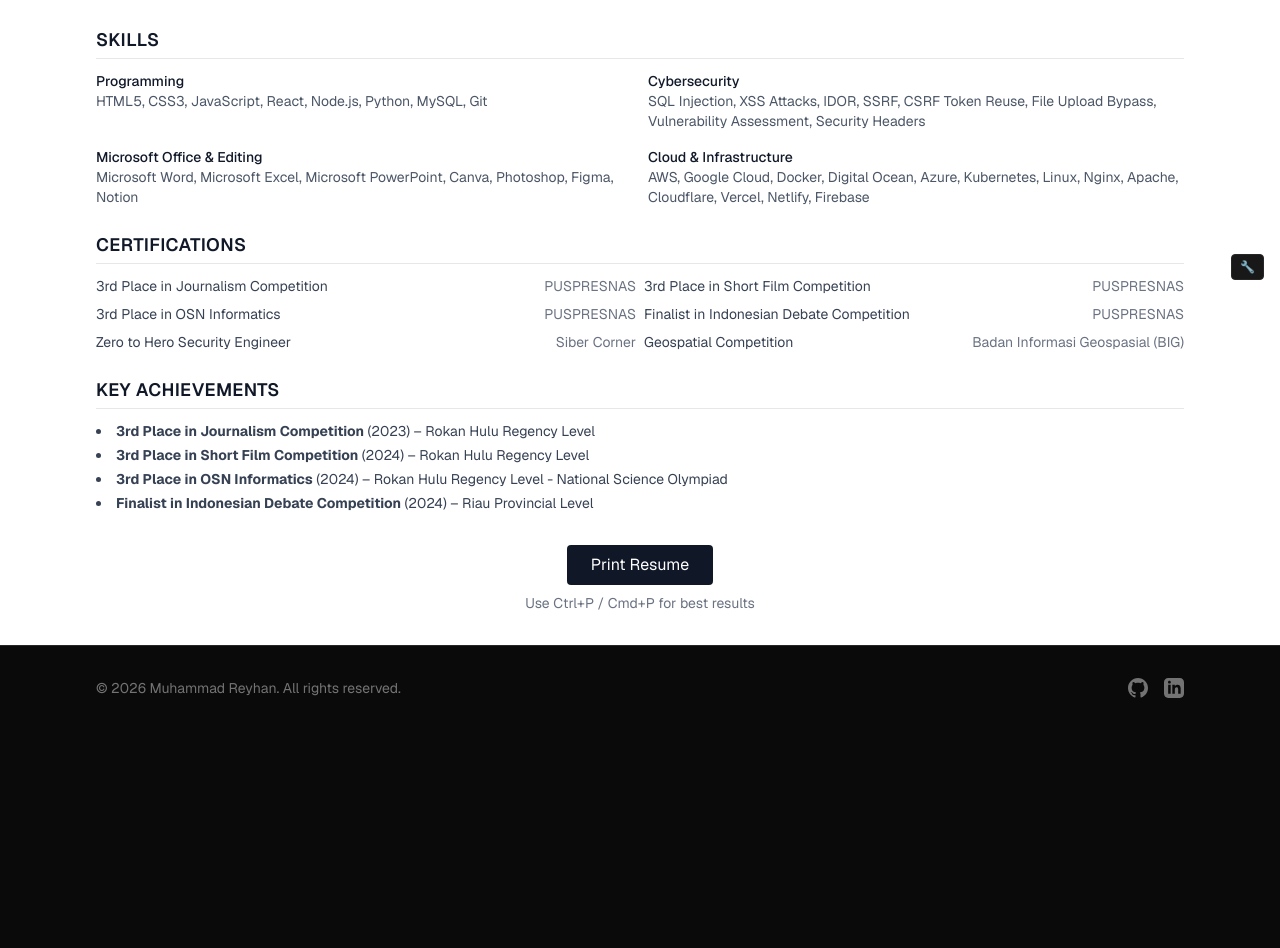
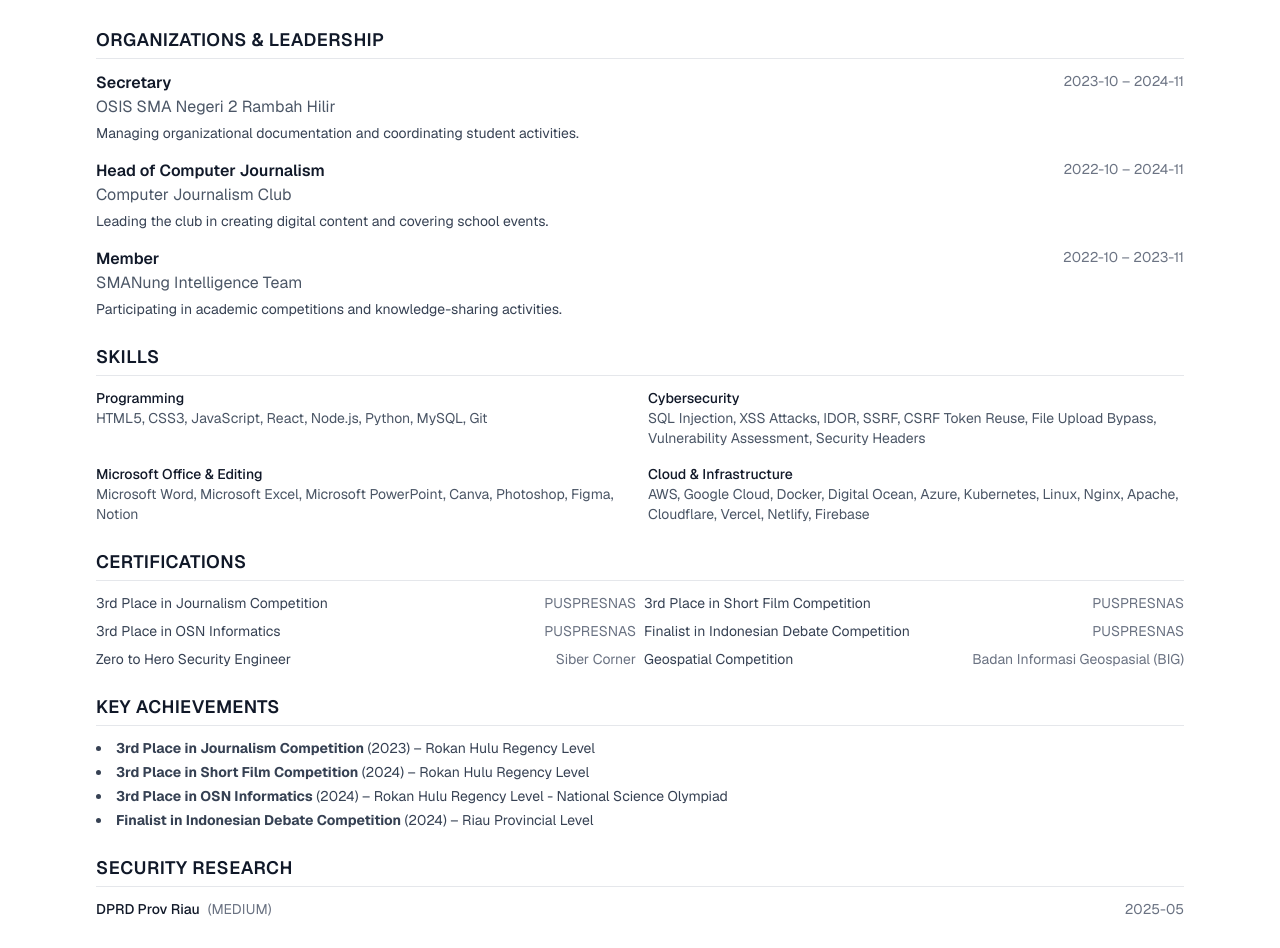
Before and after one commit to Gioxaa/portfolio-v2, a Next.js app: page /resume in a window 1280 px wide. Shown: the part 504-1452 px from the top of the page. Before the commit the page ends 1234 px from the top, so only its background shows below. Built offline with nearby package versions, Linux system fonts and the light colour scheme.

Commit message:
feat: Implement initial application structure including responsive navigation, UI icons, and a resume page.

```diff
--- /dev/null
+++ b/src/app/(main)/layout.tsx
@@ -0,0 +1,25 @@
+import { Navbar } from "@/components/navbar";
+import { Footer } from "@/components/footer";
+import { MotionProvider } from "@/components/motion-provider";
+import { ScrollToTop } from "@/components/scroll-to-top";
+import { DebugPanel } from "@/components/debug-panel";
+
+/**
+ * Main Layout - Used for pages that need navbar/footer
+ * Route group (main) doesn't affect URL structure
+ */
+export default function MainLayout({
+  children,
+}: {
+  children: React.ReactNode;
+}) {
+  return (
+    <MotionProvider>
+      <Navbar />
+      <main className="flex-1">{children}</main>
+      <Footer />
+      <ScrollToTop />
+      <DebugPanel />
+    </MotionProvider>
+  );
+}
--- a/src/app/globals.css
+++ b/src/app/globals.css
@@ -357,8 +357,18 @@ body {
 
 @media print {
   @page {
-    size: letter;
-    margin: 0.5in;
+    size: A4;
+    margin: 15mm 15mm 15mm 15mm;
+  }
+
+  /* Remove browser headers/footers by using margin: 0 and adding our own padding */
+  @page :first {
+    margin-top: 10mm;
+  }
+
+  html, body {
+    height: auto !important;
+    overflow: visible !important;
   }
 
   body {
@@ -372,15 +382,9 @@ body {
     display: none !important;
   }
 
+  /* Don't append URLs to links in print (cleaner) */
   a[href]::after {
-    content: " (" attr(href) ")";
-    font-size: 0.8em;
-    color: #666;
-  }
-
-  a[href^="#"]::after,
-  a[href^="javascript:"]::after {
-    content: "";
+    content: none !important;
   }
 }
 
--- a/src/app/layout.tsx
+++ b/src/app/layout.tsx
@@ -1,12 +1,7 @@
 import type { Metadata } from "next";
 import { GeistSans } from "geist/font/sans";
 import { GeistMono } from "geist/font/mono";
-import { Navbar } from "@/components/navbar";
-import { Footer } from "@/components/footer";
-import { MotionProvider } from "@/components/motion-provider";
 import { NoiseOverlay } from "@/components/ui/noise-overlay";
-import { ScrollToTop } from "@/components/scroll-to-top";
-import { DebugPanel } from "@/components/debug-panel";
 import "./globals.css";
 
 export const metadata: Metadata = {
@@ -42,6 +37,10 @@ export const metadata: Metadata = {
   },
 };
 
+/**
+ * Root Layout - Base HTML structure only
+ * Navbar/Footer handled by (main) route group layout
+ */
 export default function RootLayout({
   children,
 }: {
@@ -54,13 +53,7 @@ export default function RootLayout({
       suppressHydrationWarning
     >
       <body className="min-h-screen flex flex-col">
-        <MotionProvider>
-          <Navbar />
-          <main className="flex-1">{children}</main>
-          <Footer />
-          <ScrollToTop />
-          <DebugPanel />
-        </MotionProvider>
+        {children}
         <NoiseOverlay />
       </body>
     </html>
--- a/src/app/resume/page.tsx
+++ b/src/app/resume/page.tsx
@@ -27,7 +27,7 @@ export default function ResumePage() {
             {profile.personal.socialLinks.map((link) => (
               <a
                 key={link.platform}
-                href={link.url}
+                href={link.platform === "email" ? `mailto:${link.url}` : link.url}
                 className="text-blue-600 hover:underline print:text-gray-700 print:no-underline"
                 rel="noopener noreferrer"
               >
@@ -46,7 +46,7 @@ export default function ResumePage() {
             {profile.personal.bio}
           </p>
           <p className="text-sm text-gray-600 mt-2 print:text-gray-700">
-            {yearsExperience}+ years of professional experience
+            {yearsExperience}+ years of self-taught journey in technology
           </p>
         </section>
 
@@ -99,7 +99,7 @@ export default function ResumePage() {
                     {edu.institution}
                   </h3>
                   <p className="text-gray-600 print:text-gray-700">
-                    {edu.degree} in {edu.field}
+                    {edu.degree}{edu.field ? ` — ${edu.field}` : ""}
                   </p>
                 </div>
                 <span className="text-sm text-gray-500 print:text-gray-600">
@@ -109,6 +109,35 @@ export default function ResumePage() {
             ))}
           </div>
         </section>
+
+        {/* Organizations */}
+        {profile.organizations.length > 0 && (
+          <section className="mb-6">
+            <h2 className="text-lg font-semibold text-gray-900 mb-3 uppercase tracking-wide border-b border-gray-200 pb-1 print:text-black print:border-gray-400">
+              Organizations & Leadership
+            </h2>
+            <div className="space-y-4">
+              {profile.organizations.map((org, index) => (
+                <div key={index} className="print:break-inside-avoid">
+                  <div className="flex justify-between items-start">
+                    <div>
+                      <h3 className="font-semibold text-gray-900 print:text-black">
+                        {org.role}
+                      </h3>
+                      <p className="text-gray-600 print:text-gray-700">{org.name}</p>
+                    </div>
+                    <span className="text-sm text-gray-500 print:text-gray-600 whitespace-nowrap">
+                      {org.startDate} – {org.endDate || "Present"}
+                    </span>
+                  </div>
+                  <p className="text-sm text-gray-700 mt-1 print:text-gray-800">
+                    {org.description}
+                  </p>
+                </div>
+              ))}
+            </div>
+          </section>
+        )}
 
         {/* Skills */}
         <section className="mb-6">
@@ -158,6 +187,26 @@ export default function ResumePage() {
           </ul>
         </section>
 
+        {/* Bug Hunting / Security Research */}
+        {profile.bugHunting.length > 0 && (
+          <section className="mb-6">
+            <h2 className="text-lg font-semibold text-gray-900 mb-3 uppercase tracking-wide border-b border-gray-200 pb-1 print:text-black print:border-gray-400">
+              Security Research
+            </h2>
+            <div className="space-y-2 text-sm">
+              {profile.bugHunting.map((bug) => (
+                <div key={bug.id} className="flex justify-between items-start print:break-inside-avoid">
+                  <div>
+                    <span className="font-medium text-gray-900 print:text-black">{bug.title}</span>
+                    <span className="text-gray-500 ml-2">({bug.severity.toUpperCase()})</span>
+                  </div>
+                  <span className="text-gray-500 print:text-gray-600">{bug.date}</span>
+                </div>
+              ))}
+            </div>
+          </section>
+        )}
+
         {/* Print Button - Hidden in Print */}
         <div className="mt-8 text-center print:hidden">
           <button
@@ -167,7 +216,7 @@ export default function ResumePage() {
             Print Resume
           </button>
           <p className="text-sm text-gray-500 mt-2">
-            Use Ctrl+P / Cmd+P for best results
+            Tip: In print dialog, disable &quot;Headers and footers&quot; for clean output
           </p>
         </div>
       </Container>
--- a/src/components/navbar.tsx
+++ b/src/components/navbar.tsx
@@ -13,7 +13,7 @@ import { useActiveSection } from "@/hooks/use-active-section";
 import { useTheme } from "@/hooks/use-theme";
 import { Container } from "@/components/ui/container";
 import { Button } from "@/components/ui/button";
-import { IconSun, IconMoon, IconMenu, IconX } from "@/components/ui/icons";
+import { IconSun, IconMoon, IconMenu, IconX, IconTerminal } from "@/components/ui/icons";
 import { navItems, sectionIds } from "@/content/profile";
 
 export function Navbar() {
@@ -93,9 +93,10 @@ export function Navbar() {
             <a
               href="#home"
               onClick={(e) => handleNavClick(e, "home")}
-              className="text-lg font-bold tracking-tight hover:text-[hsl(var(--color-accent))] transition-colors"
+              className="flex items-center gap-2 text-lg font-bold tracking-tight hover:text-[hsl(var(--color-accent))] transition-colors"
             >
-              MR
+              <IconTerminal size={20} className="text-[hsl(var(--color-accent))]" />
+              <span>MR</span>
             </a>
 
             {/* Desktop Navigation */}
--- a/src/components/ui/icons.tsx
+++ b/src/components/ui/icons.tsx
@@ -344,3 +344,43 @@ export function IconGraduationCap({ className, size = 24, ...props }: IconProps)
     </svg>
   );
 }
+
+export function IconTerminal({ className, size = 24, ...props }: IconProps) {
+  return (
+    <svg
+      className={cn(iconBase, className)}
+      width={size}
+      height={size}
+      viewBox="0 0 24 24"
+      fill="none"
+      stroke="currentColor"
+      strokeWidth={2}
+      strokeLinecap="round"
+      strokeLinejoin="round"
+      {...props}
+    >
+      <polyline points="4 17 10 11 4 5" />
+      <line x1="12" x2="20" y1="19" y2="19" />
+    </svg>
+  );
+}
+
+export function IconCode({ className, size = 24, ...props }: IconProps) {
+  return (
+    <svg
+      className={cn(iconBase, className)}
+      width={size}
+      height={size}
+      viewBox="0 0 24 24"
+      fill="none"
+      stroke="currentColor"
+      strokeWidth={2}
+      strokeLinecap="round"
+      strokeLinejoin="round"
+      {...props}
+    >
+      <polyline points="16 18 22 12 16 6" />
+      <polyline points="8 6 2 12 8 18" />
+    </svg>
+  );
+}
--- a/src/content/profile.ts
+++ b/src/content/profile.ts
@@ -139,6 +139,7 @@ export const profile: ProfileData = {
     title: "Cybersecurity Enthusiast",
     roles: [
       "Backend Developer",
+      "Cloud & Infrastructure Management",
       "Bug Bounty Hunter",
       "Cybersecurity Enthusiast",
     ],
@@ -160,7 +161,7 @@ export const profile: ProfileData = {
       },
       {
         platform: "linkedin",
-        url: "https://www.linkedin.com/in/muhammad-reyhan-1b3b3b3b3/",
+        url: "https://www.linkedin.com/in/muhammad-reyhan-gx/",
         label: "LinkedIn",
       },
     ],
```
Also changed, not shown: src/app/(main)/page.tsx (renamed from src/app/page.tsx), 1 other file (tests, documents, lock files or other folders).
